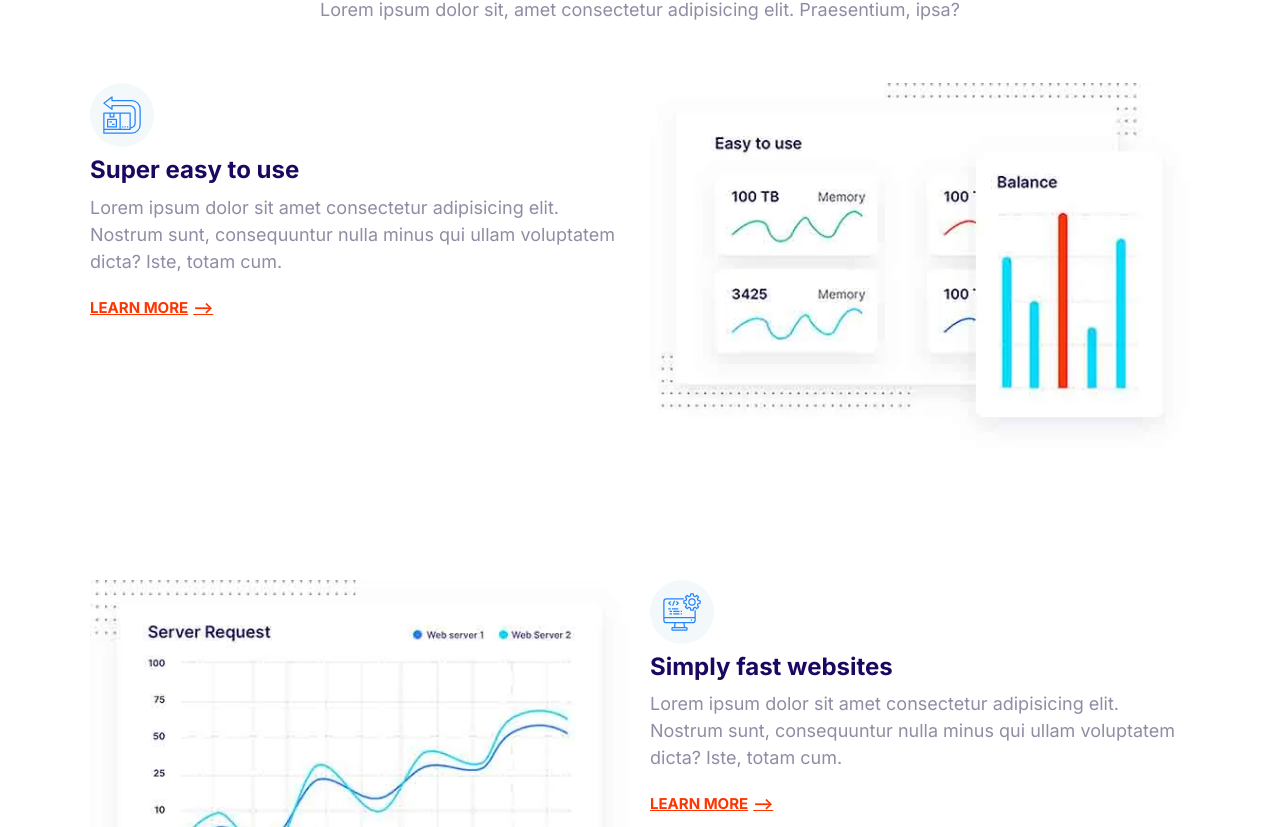
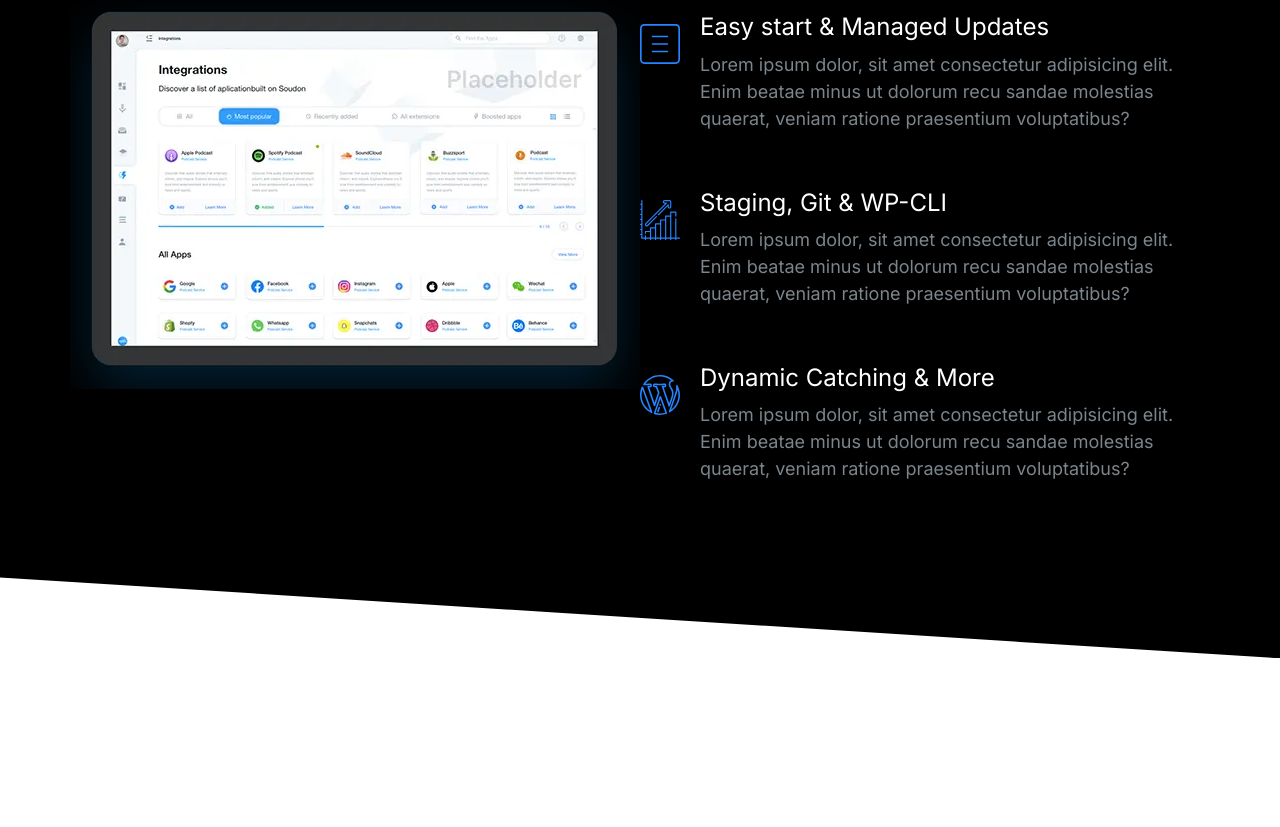
Before and after one commit to Seanpdoyle05/moshify, a plain HTML site: page index.html in a window 1280 px wide. Shown: the part 151-978 px from the top of the page. After the commit the page ends 809 px from the top, so only its background shows below. Drawn offline with Linux system fonts and the light colour scheme.

Commit message:
Build a showcase block component

```diff
--- a/css/styles.css
+++ b/css/styles.css
@@ -16,6 +16,11 @@
 }
 
 /*Typography */
+::selection {
+    background: var(--color-primary);
+    color: #fff;
+}
+
 html {
     /*62.5% of 16px = 10px */
     font-size: 62.5%;
@@ -44,7 +49,7 @@ h2 {
 
 h3 {
     font-size: 3rem;
-    margin-bottom: 1rem;
+    font-weight: 500;
 }
 
 p {
@@ -131,7 +136,6 @@ h3 {
 .list {
     list-style: none;
     padding-left: 0;
-    color: var(--color-headings);
 }
 
 .list--inline .list__item {
@@ -142,6 +146,7 @@ h3 {
 .list--tick {
     list-style-image: url(../images/tick.svg);
     padding-left: 3rem;
+    color: var(--color-headings);
 }
 
 .list-tick .list__item {
@@ -167,7 +172,7 @@ h3 {
 }
 
 .icon--primary {
-    fill: var(--color-primary);
+ fill: var(--color-primary);
 }
 
 .icon--white {
@@ -415,6 +420,7 @@ h3 {
 /* Media */
 .media {
     display: flex;
+    margin-bottom: 4rem;
 }
 
 .media__title {
@@ -616,18 +622,20 @@ transform: rotate(0);
     color: #7b858b;
 }
 
-.block--dark .block__heading {
+.block--dark h1,
+.block--dark h2,
+.block--dark h3 {
     color: #fff;
 }
 
 .block--skewed-right {
     padding-bottom: calc(var(--padding-vertical) + 4rem);
-    clip-path: polygon(0% 0%, 100% 0%, 100% 100%, 0% 80%);
+    clip-path: polygon(0% 0%, 100% 0%, 100% 100%, 0% 90%);
 }
 
 .block--skewed-left {
     padding-bottom: calc(var(--padding-vertical) + 4rem);
-    clip-path: polygon(0% 0%, 100% 0%, 100% 80%, 0% 100%);
+    clip-path: polygon(0% 0%, 100% 0%, 100% 90%, 0% 100%);
 }
 
 .container {
@@ -699,10 +707,6 @@ transform: rotate(0);
 }
 
 /* Hero */
-.hero {
-    clip-path: polygon(0% 0%, 100% 0%, 100% 90%, 0% 100%);
-}
-
 .hero__tagline {
     font-size: 2rem;
     color: #b9c3cf;
@@ -783,3 +787,23 @@ transform: rotate(0);
         order: 2;
     }
 }
+
+/* Showcase block */
+.block-showcase__image > img {
+    width: 100%;
+}
+
+@media screen and (min-width: 768px) {
+    .block-showcase .grid {
+        grid-template-columns: 50% 50%;
+    }
+
+    .block-showcase__image {
+        justify-self: end;
+    }
+
+    .block-showcase__image > img {
+        width: auto;
+        max-width: 700px;
+    }
+}
--- a/index.html
+++ b/index.html
@@ -20,114 +20,76 @@
     <link rel="stylesheet" href="css/styles.css" />
   </head>
   <body>
-    <section class="block container">
+    <section class="block block--dark block--skewed-right block-showcase">
       <header class="block__header">
-        <h2>Host on the cloud to keep growing</h2>
-        <p>
-          Lorem ipsum dolor sit, amet consectetur adipisicing elit. Praesentium,
-          ipsa?
-        </p>
+        <h2>User-friendly Control Panel</h2>
       </header>
-      <article class="grid grid--1x2 feature">
-        <div class="feature__content">
-          <span class="icon-container">
-            <svg class="icon icon--primary">
-              <use xlink:href="images/sprite.svg#easy"></use>
-            </svg>
-          </span>
-          <h3 class="feature__heading">Super easy to use</h3>
-          <p>
-            Lorem ipsum dolor sit amet consectetur adipisicing elit. Nostrum
-            sunt, consequuntur nulla minus qui ullam voluptatem dicta? Iste,
-            totam cum.
-          </p>
-          <a href="#" class="link-arrow">Learn More</a>
-        </div>
-        <picture>
+      <div class="container grid grid--1x2">
+        <picture class="block-showcase__image">
           <source
             type="image/webp"
-            srcset="images/easy.webp 1x, images/easy@2x.webp 2x" />
+            srcset="images/ipad.webp 1x, images/ipad@2x.webp 2x"
+          />
           <source
-            type="image/jpg"
-            srcset="images/easy.jpg 1x, images/easy@2x.jpg 2x" />
-          <img class="feature__image" src="images/easy@2x.jpg" alt=""
-        /></picture>
-      </article>
-      <article class="grid grid--1x2 feature">
-        <div class="feature__content">
-          <span class="icon-container">
+            type="image/png"
+            srcset="images/ipad.png 1x, images/ipad@2x.png 2x"
+          />
+          <img src="images/ipad.png" alt="" />
+        </picture>
+        <ul class="list">
+          <li>
+            <div class="media">
+              <div class="media__image">
                 <svg class="icon icon--primary">
-              <use xlink:href="images/sprite.svg#computer"></use>
+                  <use xlink:href="images/sprite.svg#menu"></use>
                 </svg>
-          </span>
-          <h3 class="feature__heading">Simply fast websites</h3>
+              </div>
+              <div class="media__body">
+                <h3 class="media__title">Easy start & Managed Updates</h3>
                 <p>
-            Lorem ipsum dolor sit amet consectetur adipisicing elit. Nostrum
-            sunt, consequuntur nulla minus qui ullam voluptatem dicta? Iste,
-            totam cum.
+                  Lorem ipsum dolor, sit amet consectetur adipisicing elit. Enim
+                  beatae minus ut dolorum recu sandae molestias quaerat, veniam
+                  ratione praesentium voluptatibus?
                 </p>
-          <a href="#" class="link-arrow">Learn More</a>
               </div>
-        <picture>
-          <source
-            type="image/webp"
-            srcset="images/fast.webp 1x, images/fast@2x.webp 2x" />
-          <source
-            type="image/jpg"
-            srcset="images/fast.jpg 1x, images/fast@2x.jpg 2x" />
-          <img class="feature__image" src="images/fast@2x.jpg" alt=""
-        /></picture>
-      </article>
-      <article class="grid grid--1x2 feature">
-        <div class="feature__content">
-          <span class="icon-container">
+            </div>
+          </li>
+          <li>
+            <div class="media">
+              <div class="media__image">
                 <svg class="icon icon--primary">
-              <use xlink:href="images/sprite.svg#settings"></use>
+                  <use xlink:href="images/sprite.svg#growth"></use>
                 </svg>
-          </span>
-          <h3 class="feature__heading">Wordpress made easy</h3>
+              </div>
+              <div class="media__body">
+                <h3 class="media__title">Staging, Git & WP-CLI</h3>
                 <p>
-            Lorem ipsum dolor sit amet consectetur adipisicing elit. Nostrum
-            sunt, consequuntur nulla minus qui ullam voluptatem dicta? Iste,
-            totam cum.
+                  Lorem ipsum dolor, sit amet consectetur adipisicing elit. Enim
+                  beatae minus ut dolorum recu sandae molestias quaerat, veniam
+                  ratione praesentium voluptatibus?
                 </p>
-          <a href="#" class="link-arrow">Learn More</a>
               </div>
-        <picture>
-          <source
-            type="image/webp"
-            srcset="images/Wordpress.webp 1x, images/Wordpress@2x.webp 2x" />
-          <source
-            type="image/jpg"
-            srcset="images/Wordpress.jpg 1x, images/Wordpress@2x.jpg 2x" />
-          <img class="feature__image" src="images/wordpress@2x.jpg" alt=""
-        /></picture>
-      </article>
-      <article class="grid grid--1x2 feature">
-        <div class="feature__content">
-          <span class="icon-container">
+            </div>
+          </li>
+          <li>
+            <div class="media">
+              <div class="media__image">
                 <svg class="icon icon--primary">
-              <use xlink:href="images/sprite.svg#clock"></use>
+                  <use xlink:href="images/sprite.svg#wordpress"></use>
                 </svg>
-          </span>
-          <h3 class="feature__heading">24/7 Expert support</h3>
+              </div>
+              <div class="media__body">
+                <h3 class="media__title">Dynamic Catching & More</h3>
                 <p>
-            Lorem ipsum dolor sit amet consectetur adipisicing elit. Nostrum
-            sunt, consequuntur nulla minus qui ullam voluptatem dicta? Iste,
-            totam cum.
+                  Lorem ipsum dolor, sit amet consectetur adipisicing elit. Enim
+                  beatae minus ut dolorum recu sandae molestias quaerat, veniam
+                  ratione praesentium voluptatibus?
                 </p>
-          <a href="#" class="link-arrow">Learn More</a>
               </div>
-        <picture>
-          <source
-            type="image/webp"
-            srcset="images/support.webp 1x, images/support@2x.webp 2x" />
-          <source
-            type="image/jpg"
-            srcset="images/support.jpg 1x, images/support@2x.jpg 2x" />
-          <img class="feature__image" src="images/support@2x.jpg" alt=""
-        /></picture>
-      </article>
+            </div>
+          </li>
+        </ul>
+      </div>
     </section>
     <script src="js/main.js"></script>
   </body>
```
Also changed, not shown: components/showcase block.html (added, +72 -0 lines), images/ipad.png (added), images/ipad.webp (added), images/ipad@2x.png (added), images/ipad@2x.webp (added). Lines whose indentation alone changed are shown as unchanged.
